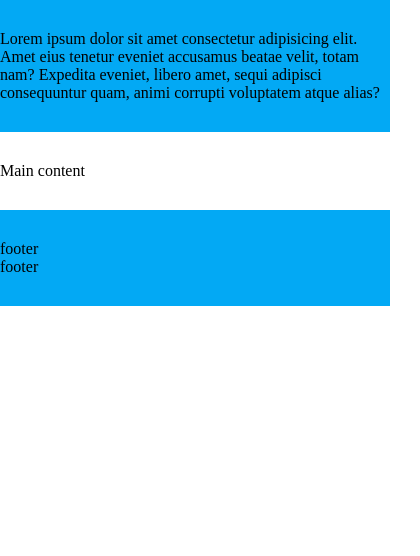
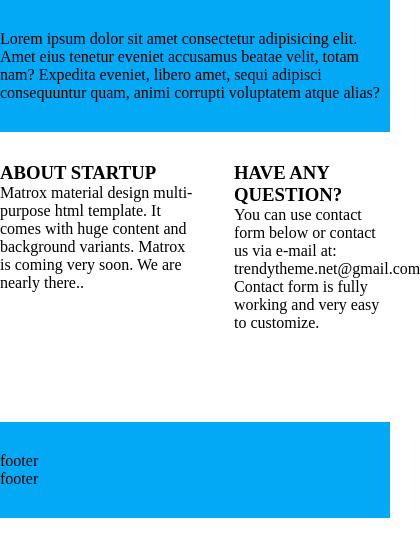
Before and after one commit to sauliusss/coming-soon, a plain HTML site: page index.html in a window 390 px wide. Shown: the whole page, 420 px wide, since content can reach past the window. Drawn offline with Linux system fonts and the light colour scheme.

Commit message:
edit layout responsive

```diff
--- a/css/base/layout.css
+++ b/css/base/layout.css
@@ -8,19 +8,30 @@
 .container > .row {
   display: inline-block;
   width: 800px;
-  margin-left: calc(50%-400px);
+  margin: 0 calc(50% - 400px);
 }
 
 .container > .row-short {
   display: inline-block;
   width: 600px;
-  margin-left: calc(50%-300px);
+  margin: 0 calc(50% - 300px);
+}
+
+.container .left {
+  float: left;
+  width: 50%;
+}
+.container .right {
+  float: right;
+  width: 40%;
+  margin-left: 10%;
+  margin-bottom: 60px;
 }
 
 @media (max-width: 900px) {
   .container > .row {
     width: 600px;
-    margin-left: calc(50%-300px);
+    margin: 0 calc(50% - 300px);
   }
 }
 
@@ -28,7 +39,19 @@
   .container > .row,
   .container > .row-short {
     width: 400px;
-    margin-left: calc(50%-200px);
+    margin: 0 calc(50% - 200px);
+  }
+
+  .container > .row {
+    display: inline-block;
+    width: 800px;
+    margin: 0 calc(50% - 400px);
+  }
+
+  .container > .row-short {
+    display: inline-block;
+    width: 600px;
+    margin: 0 calc(50% - 300px);
   }
 }
 
--- a/index.html
+++ b/index.html
@@ -14,10 +14,19 @@
       <div class="row-short">Lorem ipsum dolor sit amet consectetur adipisicing elit. Amet eius tenetur eveniet accusamus beatae velit, totam nam? Expedita eveniet, libero amet, sequi adipisci consequuntur quam, animi corrupti voluptatem atque alias?</div>
     </section>
     <main class="container">
-      <div class="row">Main content</div>
+      <div class="row">
+        <div class="left">
+          <h3>ABOUT STARTUP</h3>
+          <p>Matrox material design multi-purpose html template. It comes with huge content and background variants. <span>Matrox</span> is coming very soon. We are nearly there..</p>
+        </div>
+        <div class="right">
+          <h3>HAVE ANY QUESTION?</h3>
+          <p>You can use contact form below or contact us via e-mail at:<span> trendytheme.net@gmail.com</span> Contact form is fully working and very easy to customize.</p>
+        </div>
+      </div>
     </main>
     <footer class="container bg-primary">
-      <div class="row-long">footer</div>
+      <div class="row">footer</div>
       <div class="row-short">footer</div>
     </footer>
   </body>
```
